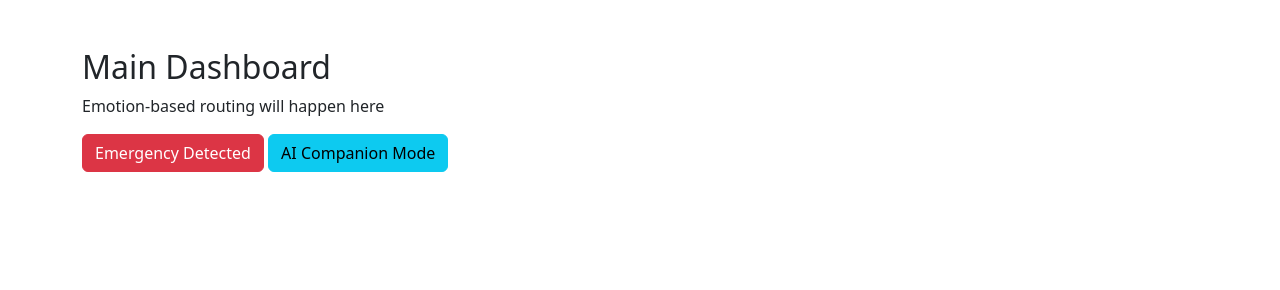
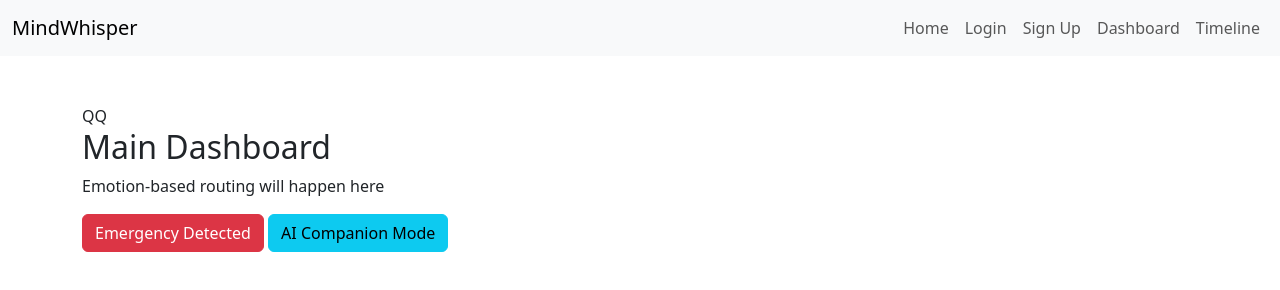
Before and after one commit to Kevinl-code/MindWhisper-Web, a plain HTML site: page dashboard.html in a window 1280 px wide. Drawn offline with nearby package versions, Linux system fonts and the light colour scheme.

Commit message:
Update dashboard.html

```diff
--- a/dashboard.html
+++ b/dashboard.html
@@ -6,7 +6,22 @@
   <link rel="stylesheet" href="https://cdn.jsdelivr.net/npm/bootstrap@5.3.2/dist/css/bootstrap.min.css">
 </head>
 <body>
-  <div class="container mt-5">
+  <nav class="navbar navbar-expand-lg navbar-light bg-light">
+  <div class="container-fluid">
+    <a class="navbar-brand" href="index.html">MindWhisper</a>
+    <div class="collapse navbar-collapse">
+      <ul class="navbar-nav ms-auto">
+        <li class="nav-item"><a class="nav-link" href="index.html">Home</a></li>
+        <li class="nav-item"><a class="nav-link" href="login.html">Login</a></li>
+        <li class="nav-item"><a class="nav-link" href="signup.html">Sign Up</a></li>
+        <li class="nav-item"><a class="nav-link" href="dashboard.html">Dashboard</a></li>
+        <li class="nav-item"><a class="nav-link" href="timeline.html">Timeline</a></li>
+      </ul>
+    </div>
+  </div>
+</nav>
+
+  <div class="container mt-5">QQ
     <h2>Main Dashboard</h2>
     <p>Emotion-based routing will happen here</p>
     <a href="guardian.html" class="btn btn-danger">Emergency Detected</a>
```
